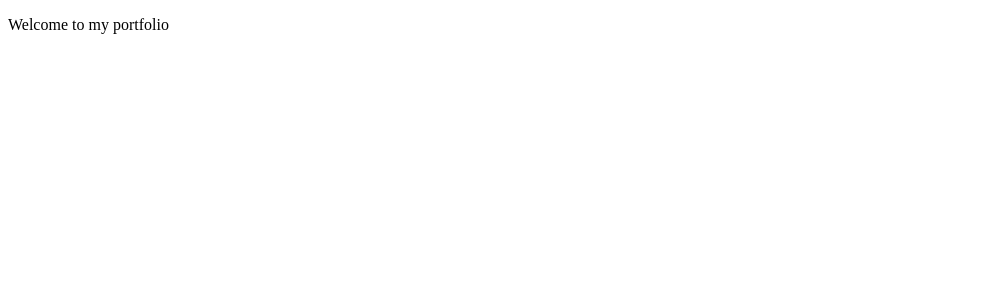
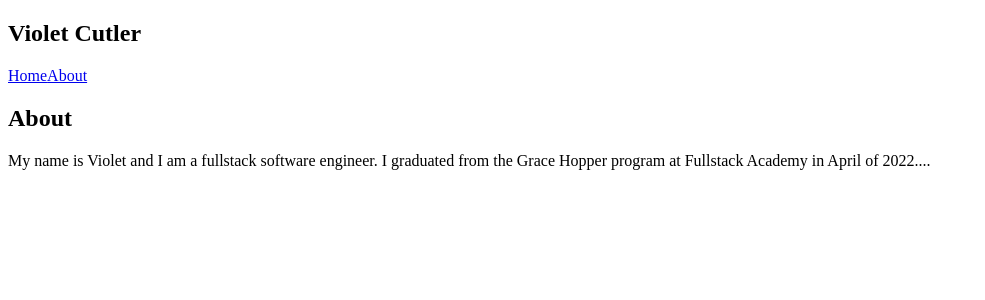
Before and after one commit to VioletCutler/Dev, a React (Create React App) app: page /about in a window 1280 px wide. Shown: the top 300 px of the page, without its empty margins (0-985 px from the left). Built offline with nearby package versions, Linux system fonts and the light colour scheme.

Commit message:
Added about and homepage pages with boilerplate

```diff
--- a/package.json
+++ b/package.json
@@ -13,6 +13,7 @@
   "dependencies": {
     "react": "^18.2.0",
     "react-dom": "^18.2.0",
+    "react-router-dom": "^6.10.0",
     "react-scripts": "^5.0.1"
   },
   "browserslist": {
--- /dev/null
+++ b/src/components/About.jsx
@@ -0,0 +1,10 @@
+const About = () => {
+    return (
+        <section>
+            <h2>About</h2>
+            <p>My name is Violet and I am a fullstack software engineer. I graduated from the Grace Hopper program at Fullstack Academy in April of 2022....</p>
+        </section>
+    )
+}
+
+export default About
--- a/src/components/App.jsx
+++ b/src/components/App.jsx
@@ -1,11 +1,14 @@
-import { Navbar } from './index'
+import { Navbar, About, Homepage } from './index'
+import { Routes, Route } from 'react-router-dom'
 
 const App = () => {
     return(
         <div id="app_component">
-            <Navbar/>
-            <p>Welcome to my portfolio</p>
-
+            <Navbar></Navbar>
+            <Routes>
+                <Route path='/' element={<Homepage/>}/>
+                <Route path='/about' element={<About/>}/>
+            </Routes>
         </div>
     )
 }
--- /dev/null
+++ b/src/components/Homepage.jsx
@@ -0,0 +1,9 @@
+const Homepage = () => {
+    return (
+        <div>
+            <h2>Welcome to my portfolio</h2>
+        </div>
+    )
+}
+
+export default Homepage
--- a/src/components/Navbar.jsx
+++ b/src/components/Navbar.jsx
@@ -1,7 +1,15 @@
+import {Link} from 'react-router-dom'
+
 const Navbar = () => {
+    return (
     <nav>
         <h1>Violet Cutler</h1>
+        <div id='navlinks'>
+        <Link to='/'>Home</Link>
+        <Link to='/about'>About</Link>
+        </div>
     </nav>
+    )
 }
 
 export default Navbar
--- a/src/components/index.js
+++ b/src/components/index.js
@@ -1 +1,3 @@
 export { default as Navbar } from './Navbar'
+export { default as About } from './About'
+export { default as Homepage } from './Homepage'
--- a/src/index.js
+++ b/src/index.js
@@ -1,6 +1,11 @@
-import { createRoot } from 'react-dom/client';
-import App from './components/App.jsx'
+import { createRoot } from "react-dom/client";
+import { BrowserRouter } from "react-router-dom";
+import App from "./components/App.jsx";
 
-const appElement = document.getElementById('app')
+const appElement = document.getElementById("app");
 const root = createRoot(appElement);
-root.render(<App/>)
+root.render(
+  <BrowserRouter>
+    <App />
+  </BrowserRouter>
+);
```
Also changed, not shown: 1 other file (tests, documents, lock files or other folders).
